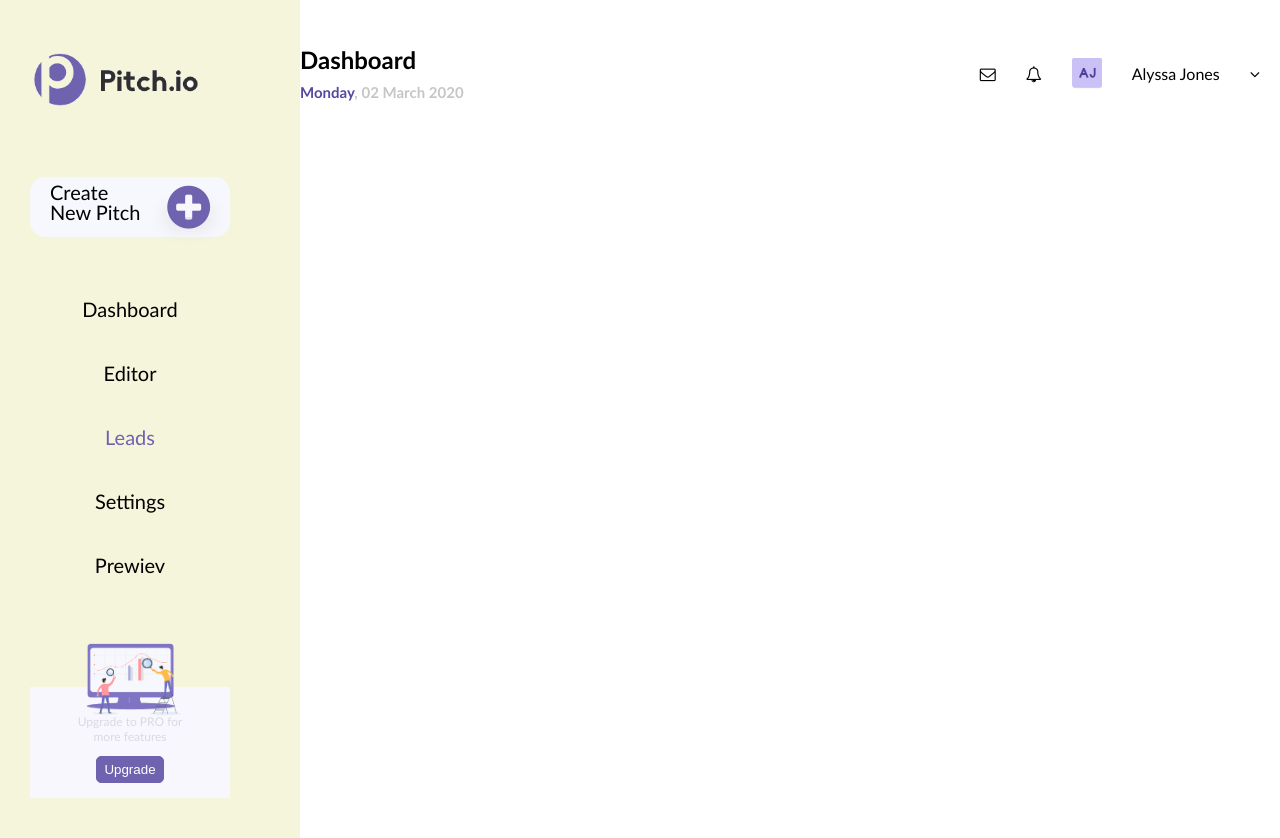
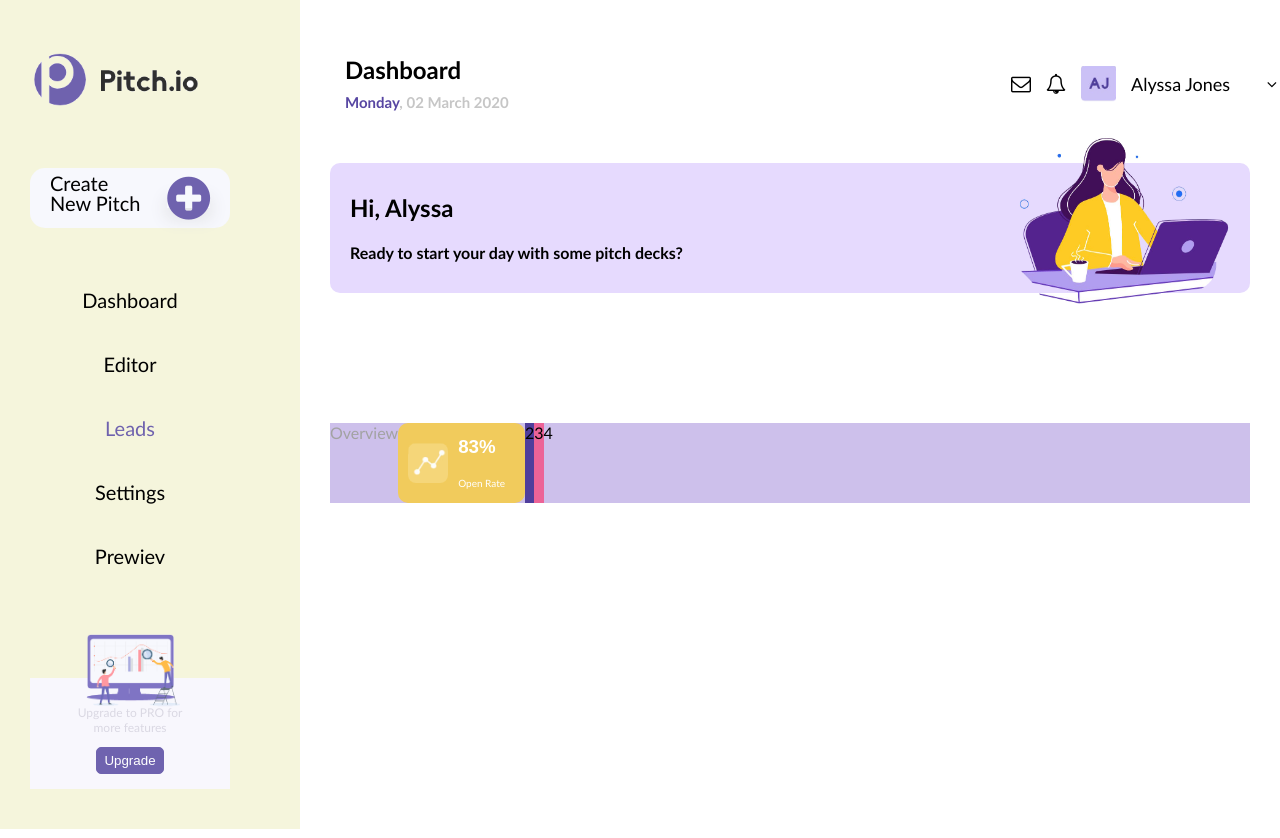
Before and after one commit to vitaliju/dashboard, a website: page index.html in a window 1280 px wide. Drawn offline with Linux system fonts and the light colour scheme.

Commit message:
main faile

```diff
--- a/css/aside.css
+++ b/css/aside.css
@@ -22,7 +22,7 @@
 
 aside .logo {
     margin-left: 20px;
-    margin-bottom: 10px;
+    margin-bottom: 1px;
     width: 200px;
 }
 
--- a/css/header.css
+++ b/css/header.css
@@ -3,7 +3,8 @@
     grid-area: header;
     justify-content: space-between;
     align-items: center;
-    margin-top: 25px;
+    margin-top: 15px;
+    margin-left: 15px;
 
 }
 .title-list {
@@ -16,21 +17,44 @@
 .user-block {
     display: flex;
     align-items: center;
-    gap: 30px;
+    gap: 15px;
     margin-right: 20px;
 }
 .user-block > .mail {
+    font-size: 20px;
+    color: black;
+}
+.user-block>.mail:hover {
+    background-color: white;
+    color: #6F62AE;
+    cursor: pointer;
+}
+.user-block > .notifications {
+    font-size: 20px;
+    color: black;
+}
+.user-block>.notifications:hover {
+    background-color: white;
+    color: #6F62AE;
+    cursor: pointer;
+}
+.user-block > .avatar {
+    width: 35px;
 
 }
-.user-block > .notifications {
-
-}
-.user-block > .avatar {
-    width: 30px;
-}
 .user-block > .user-name {
+    font-size: large;
+    color: black;
+    position: relative;
 
 }
 .user-block > .angle {
-
+    color: black;
+    position: absolute;
+    right: 3px;
 }
+.user-block>.angle:hover {
+    background-color: white;
+    color: #6F62AE;
+    cursor: pointer;
+}
--- a/css/main.css
+++ b/css/main.css
@@ -1,3 +1,98 @@
 main {
     background-color: white;
+    display: grid;
+    grid-template-columns: 1fr 1fr 1fr 1fr;
+    grid-template-areas:
+    'header header header header'
+    'hi hi hi hi'
+    'overview overview overview overview'
+    'next next next next'
+    'digital digital digital digital';
+    align-items: start;
+    align-content: start;
+    padding: 20px 30px;
+    gap: 30px;
 }
+.hi-user {
+    grid-area: hi;
+}
+.overview {
+    grid-area: overview;
+}
+.next-fashion {
+    grid-area: next;
+}
+.digital-marketing {
+    grid-area: digital;
+}
+
+.hi-user {
+    display: flex;
+    justify-content: space-between;
+    align-items: centers;
+    background-color: #E6DAFE;
+    padding: 10px 20px;
+    position: relative;
+    border-radius: 10px;
+    margin-bottom: 100px;
+}
+.alyssa {
+    width: 220px;
+    height: 170px;
+    position: absolute;
+    right: 20px;
+    bottom:  -11px;
+}
+.overview {
+    display: flex;
+    width: 100%;
+
+
+    background-color: #CDC0EB;
+
+}
+.overview .link {
+    align-self: baseline;
+    justify-self:start;
+    text-decoration: none;
+    color: #A2A2A2;
+}
+.overview .yellow {
+    display: flex;
+    flex-direction: row;
+    background-color: #F1CB5C;
+    justify-content:space-between;
+    align-items: center;
+    padding: 0px 10px;
+    height: 80px;
+    border-radius: 10px;
+}
+.overview .yellow .icon {
+   width: 40px;
+   height: 40px;
+   background-color: #F5D679;
+   border-radius: 20%;
+}
+.yellow .rate {
+    padding: 10px;
+}
+.yellow .rate .number {
+    font-family: Arial, Helvetica, sans-serif;
+    color: white;
+
+}
+.yellow .rate .text {
+    font-family:'Gill Sans', 'Gill Sans MT', Calibri, 'Trebuchet MS', sans-serif;
+    font-size: 10px;
+    color: white;
+    margin-bottom: 20px;
+}
+.overview .violet {
+    background-color: #4F3E9C;
+}
+.overview .pink {
+    background-color: #EC6397;
+}
+.overview .lightviolet {
+    background-color: #CDC0EB;
+}
--- a/index.html
+++ b/index.html
@@ -44,6 +44,28 @@
                 <i class="fa fa-angle-down angle"></i>
             </div>
         </header>
+        <section class="block hi-user">
+            <div>
+                <h1>Hi, Alyssa</h1>
+                <h4>Ready to start your day with some pitch decks?</h4>
+            </div>
+            <img class="alyssa" src="./img/alyssa.png" alt="">
+        </section>
+        <section class="block overview">
+            <a class="link" href="#">Overview</a>
+            <div class="yellow">
+                <img class="icon" src="./img/line-chart.png" alt="">
+                <div class="rate">
+                    <h3 class="number">83%</h3>
+                    <p class="text">Open Rate</p>
+                </div>
+            </div>
+            <div class="violet">2</div>
+            <div class="pink">3</div>
+            <div class="lightviolet">4</div>
+        </section>
+        <section class="block next-fashion"></section>
+        <section class="blosk digital-marketing"></section>
     </main>
 </body>
 </html>
```
Also changed, not shown: img/alyssa.png (added), img/line-chart.png (added).
